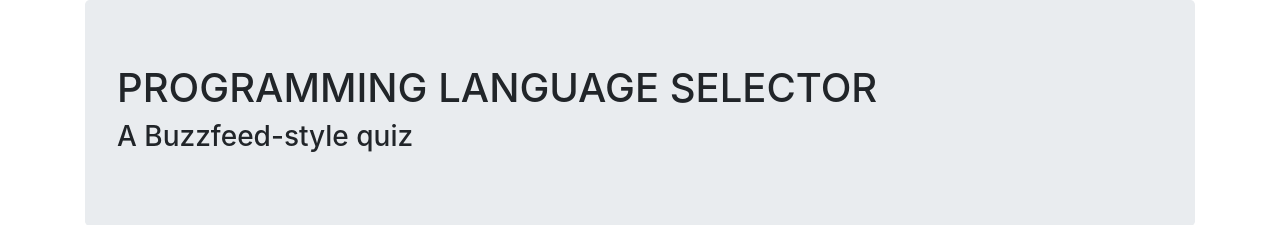
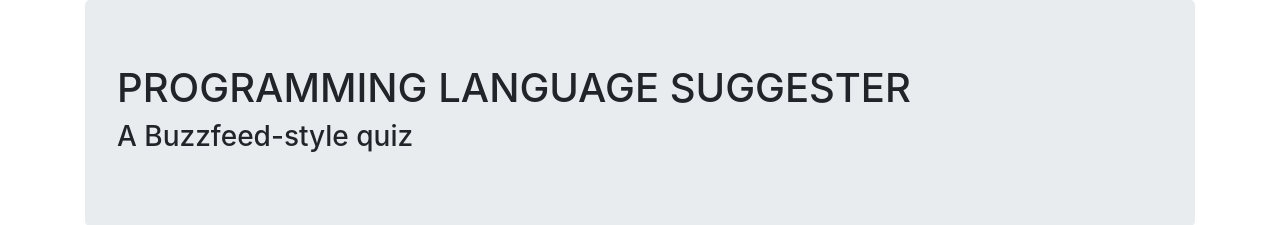
Before and after one commit to Singleballtheory/Language-Suggester, a plain HTML site: page index.html in a window 1280 px wide. Shown: the top 225 px of the page. Drawn offline with Linux system fonts and the light colour scheme.

```diff
--- a/index.html
+++ b/index.html
@@ -10,7 +10,7 @@
 <body>
   <div class="container">
     <div class="jumbotron">
-      <h1>PROGRAMMING LANGUAGE SELECTOR</h1>
+      <h1>PROGRAMMING LANGUAGE SUGGESTER</h1>
       <h3>A Buzzfeed-style quiz</h3>
     </div>
     <div>
```
Also changed, not shown: 1 other file.
